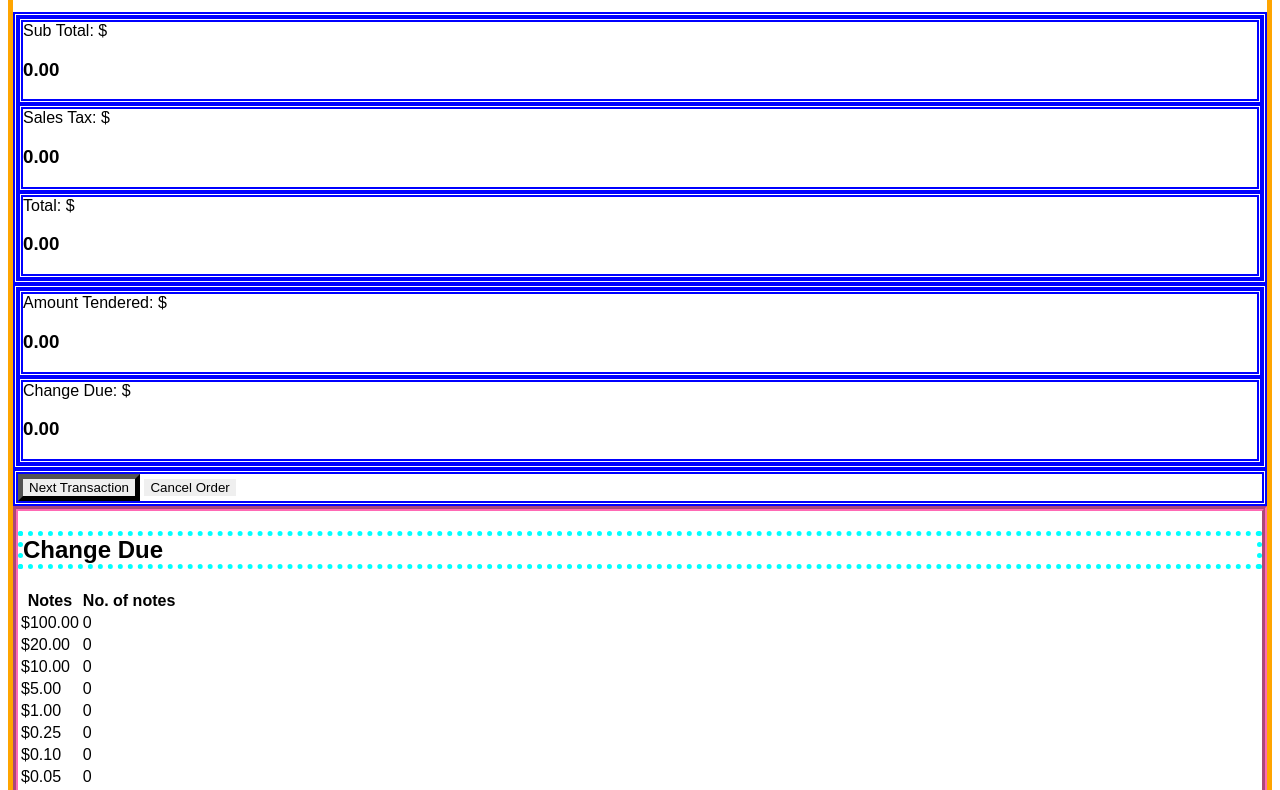
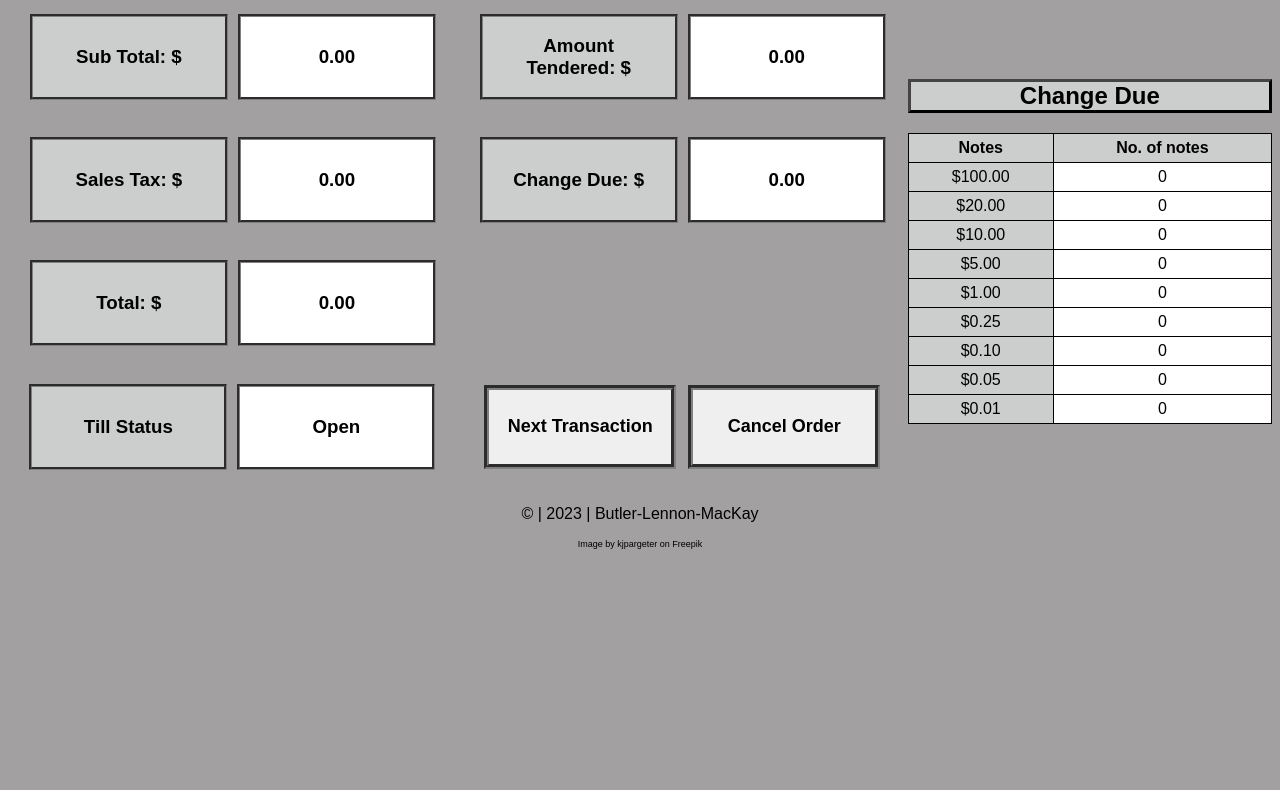
Before and after one commit to Vee-El/cash-register1, a plain HTML site: page index.html in a window 1280 px wide. Shown: the part 91-881 px from the top of the page. After the commit the page ends 800 px from the top, so only its background shows below. Drawn offline with Linux system fonts and the light colour scheme.

Commit message:
style.css alignment updated

```diff
--- a/cash-register.js
+++ b/cash-register.js
@@ -1,5 +1,3 @@
-//function
-
 function cashRegister(price, cash, cid){
 
     const values = {
@@ -83,17 +81,18 @@ function cashRegister(price, cash, cid){
 
 
 
-cashRegister(19.5, 20, [
-    ["PENNY", 1.01],
-    ["NICKEL", 2.05],
-    ["DIME", 3.1],
-    ["QUARTER", 4.25],
-    ["ONE", 90],
-    ["FIVE", 55],
-    ["TEN", 20],
-    ["TWENTY", 60],
-    ["ONE HUNDRED", 100]
-]);
+
+// cashRegister(19.5, 20, [
+//     ["PENNY", 1.01],
+//     ["NICKEL", 2.05],
+//     ["DIME", 3.1],
+//     ["QUARTER", 4.25],
+//     ["ONE", 90],
+//     ["FIVE", 55],
+//     ["TEN", 20],
+//     ["TWENTY", 60],
+//     ["ONE HUNDRED", 100]
+// ]);
 
 // cashRegister(19.5, 18, [
 //     ["PENNY", 1.01],
@@ -149,17 +148,17 @@ cashRegister(19.5, 20, [
 //   }
 //   */
 
-//   cashRegister(19.5, 20, [
-//     ["PENNY", 1.01],
-//     ["NICKEL", 2.05],
-//     ["DIME", 3.1],
-//     ["QUARTER", 4.25],
-//     ["ONE", 90],
-//     ["FIVE", 55],
-//     ["TEN", 20],
-//     ["TWENTY", 60],
-//     ["ONE HUNDRED", 100]
-//   ]);
+  cashRegister(19.5, 20, [
+    ["PENNY", 1.01],
+    ["NICKEL", 2.05],
+    ["DIME", 3.1],
+    ["QUARTER", 4.25],
+    ["ONE", 90],
+    ["FIVE", 55],
+    ["TEN", 20],
+    ["TWENTY", 60],
+    ["ONE HUNDRED", 100]
+  ]);
 
 //   // => {status: "OPEN", change: [["QUARTER", 0.5]]}
 
--- a/index.html
+++ b/index.html
@@ -6,43 +6,52 @@
     <meta name="viewport" content="width=device-width, initial-scale=1.0">
     <title>Cash Register UI</title>
     <link rel="stylesheet" href="style.css"/>
-    <script type = "text.javascript" src="cash-register.js"></script>
+    <script type="text/javascript" src="cash-register.js"></script>
 </head>
 <body>
+    <header>
+        <h1>Cash Register</h1>
+    </header>
     <main>
-        <h1>Cash Register</h1>
+        <section class="main-display">
             <section class="totals-group">
                 <form id="totals-form">
-                <section class="form-group">
-                    <label for="subtotal">Sub Total: $</label>
-                    <h3 id="subTotalOut">0.00</h3>
+                    <section class="pairs-group">
+                        <h3 class="left-hand-labels">Sub Total: $</h3>
+                        <h3 class="right-hand-labels" id="subTotalOut">0.00</h3>
                     </section>
-                <section class="form-group">
-                    <label for="sales-tax">Sales Tax: $</label>
-                    <h3 id="salesTaxOut">0.00</h3>
+                    <section class="pairs-group">
+                        <h3 class="left-hand-labels">Sales Tax: $</h3>
+                        <h3 class="right-hand-labels" id="salesTaxOut">0.00</h3>
                     </section>
-                <section class="form-group">
-                    <label for="total">Total: $</label>
-                    <h3 id="totalOut">0.00</h3>
+                    <section class="pairs-group">
+                        <h3 class="left-hand-labels">Total: $</h3>
+                        <h3 class="right-hand-labels" id="totalOut">0.00</h3>
                     </section>
                 </form>
             </section>
             <section class="change-group">
                 <form id="change-form">
-                <section class="form-group">
-                    <label for="amount-tendered">Amount Tendered: $</label>
-                    <h3 id="amtTendOut">0.00</h3>
+                    <section class="pairs-group">
+                        <h3 class="left-hand-labels">Amount <br>Tendered: $<br></h3>
+                        <h3 class="right-hand-labels" id="amtTendOut">0.00</h3>
                     </section>
-                <section class="form-group">
-                    <label for="change">Change Due: $</label>
-                    <h3 id="changeDueOut">0.00</h3>
+                    <section class="pairs-group">
+                        <h3 class="left-hand-labels">Change Due: $</h3>
+                        <h3 class="right-hand-labels" id="changeDueOut">0.00</h3>
                     </section>
                 </form>
             </section>
-        <section class="status-group">
-            <input type="button" onclick="cashRegister()" value="Next Transaction">
-            <!-- <button onclick="cashRegister()">Next Transaction</button> -->
-            <button type="reset">Cancel Order</button>
+            <section>
+                <section class="pairs-group">
+                    <h3 class="left-hand-labels">Till Status</h3>
+                    <h3 id="tillStatusOut">Open</h3>
+                </section>
+            </section>
+            <section class="buttons-group">
+                <button class="buttons" type="submit" onclick="cashRegister()">Next Transaction</button>
+                <button class="buttons" type="reset">Cancel Order</button>
+            </section>
         </section>
         <aside class="denominations">
             <h2>Change Due</h2>
@@ -90,9 +99,9 @@
             </table>
         </aside>
     </main>
-
     <footer>
         <p class="copyright">&copy; | 2023 | Butler-Lennon-MacKay</p>
+        <p class="credit">Image by kjpargeter on Freepik</p>
     </footer>
 </body>
 </html>
--- a/style.css
+++ b/style.css
@@ -1,49 +1,124 @@
 * {
     font-family: Arial, Helvetica, sans-serif;
-    border-width: thick;
+}
+
+body {
+    background-color: #a2a0a0;
 }
 
 main {
-    border-style: solid;
-    border-color: orange;
+    display: flex;
+    flex-direction: row;
+    justify-content: space-around;
+    align-items: center;
+
+}
+
+.main-display {
+    display: flex;
+    flex-direction: row;
+    flex-wrap: wrap;
+    justify-content: space-around;
+
+
 }
 
 h1 {
     border-style: outset;
-    border-color: green;
+    border-color: #444444;
+    width: fixed;
+    text-align: center;
+    background-color: #cccdcd;
 }
 
 section {
-    border-style: double;
-    border-color: blue;
+    display: flex;
+    width: fit-content;
+}
+
+label {
+    width: 15vw;
+    height: 10vh;
+}
+
+.left-hand-labels {
+    background-color: #cccdcd;
+    text-align: center;
+    margin-right: 10px;
+}
+
+.right-hand-labels {
+    background-color: #ffffff;
+}
+
+h3 {
+
+    border-style: groove;
+    border-color: grey;
+    width: 15vw;
+    height: 10vh;
+    display: flex;
+    justify-content: center;
+    align-items: center;
+}
+
+#tillStatusOut {
+    background-color: #ffffff;
+}
+
+.buttons-group {
+    display: flex;
+    align-items: center;
+    justify-content: space-around;
+}
+
+button {
+    width: 15vw;
+    height: 10.5vh;
+    font-weight: bold;
+    font-size: large;
+    padding: 1px;
+    margin: 6px;
+    border-style: groove;
+    border-color: grey;
+    border-width: thick;
+}
+
+
+aside {
+    display: flex;
+    flex-direction: column;
+    width: 40vw;
 }
 
 h2 {
-    border-style: dotted;
-    border-color: cyan;
-}
-output {
-    border-style: solid;
-    border-color: maroon;
+    border-style: outset;
+    border-color: #444444;
+    text-align: center;
+    background-color: #cccdcd;
 }
 
-aside {
-    border-style: groove;
-    border-color: hotpink;
+table, th, td {
+    border: 1px solid black;
+    border-collapse: collapse;
+    background-color: #cccdcd;
+  }
+
+th, td {
+padding: 5px;
+text-align: center;
 }
 
-button {
-    border-style: none;
-}
-footer {
-    border-style: dashed;
+.no-notes {
+    background-color: #ffffff;
 }
 
-/* table, th, td {
-    border: 1px solid black;
-    border-collapse: collapse;
-  }
-  th, td {
-    padding: 5px;
-    text-align: left;
-  } */
+footer {
+    justify-content: center;
+    text-align: center;
+}
+
+.credit {
+    font-size: xx-small;
+    color: #000000;
+}
```
Lines whose indentation alone changed are shown as unchanged.
